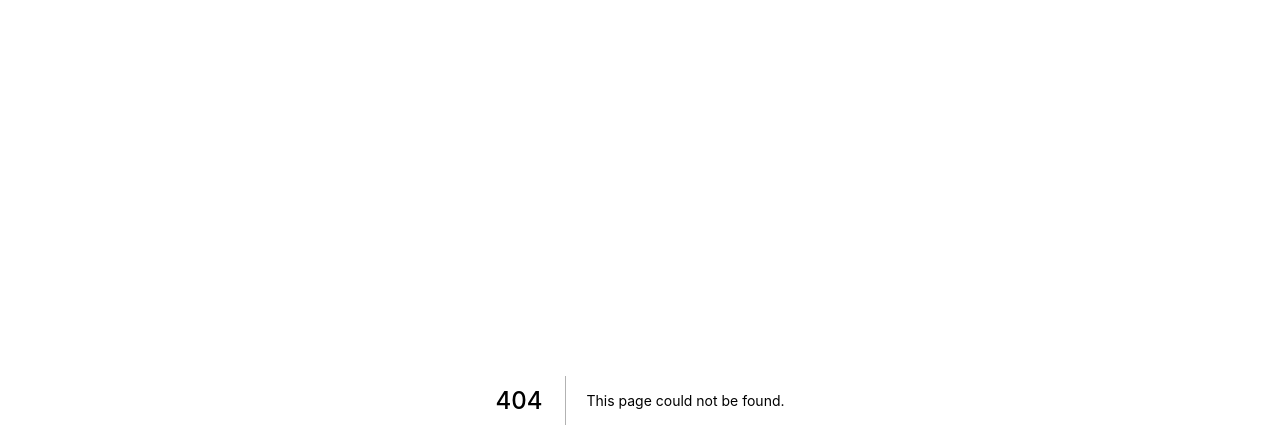
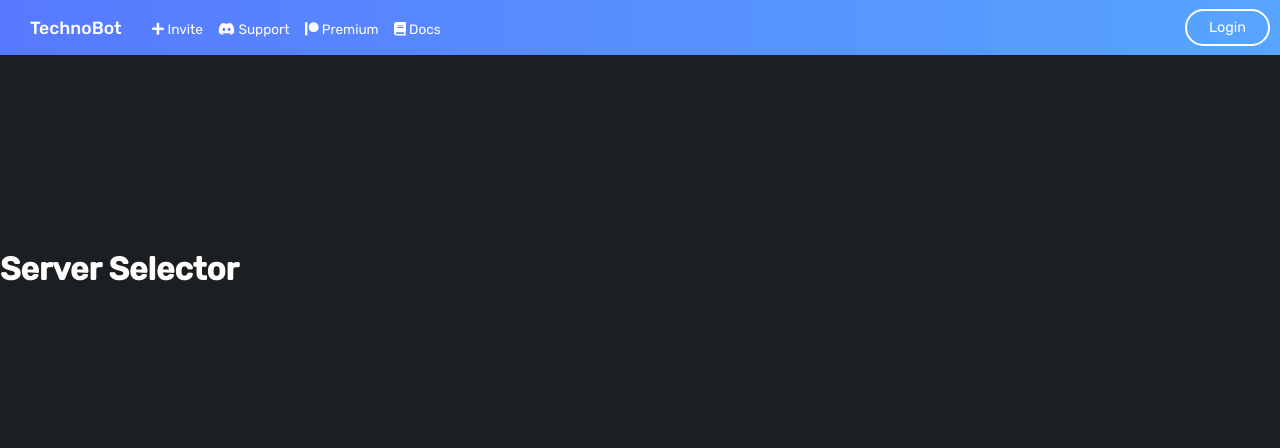
Before and after one commit to TechnoVisionDev/TechnoBot-Dashboard, a Next.js app: page /servers in a window 1280 px wide. Before the commit this address had no page. Shown: the top 448 px of the page. Built offline with nearby package versions, Linux system fonts and the light colour scheme.

Commit message:
Add oAuth2 link to login button

```diff
--- a/components/home/Logo.tsx
+++ b/components/home/Logo.tsx
@@ -1,9 +1,8 @@
+import Image from 'next/image';
 import { FontAwesomeIcon } from '@fortawesome/react-fontawesome';
 import { faDiscord } from '@fortawesome/free-brands-svg-icons';
 
 import styles from './Logo.module.css';
-
-import Image from 'next/image';
 
 function Logo() {
     return (
--- a/components/layout/Navbar.tsx
+++ b/components/layout/Navbar.tsx
@@ -1,15 +1,19 @@
+import Link from 'next/link';
+
 import { FontAwesomeIcon } from '@fortawesome/react-fontawesome';
 import { faDiscord, faPatreon} from '@fortawesome/free-brands-svg-icons';
 import { faHome, faPlus, faBook } from '@fortawesome/free-solid-svg-icons';
 
 import styles from './Navbar.module.css';
 
+const DISCORD_OAUTH2 : string = `https://discord.com/api/oauth2/authorize?client_id=795534384367009802&redirect_uri=http%3A%2F%2Flocalhost%3A3000%2Fservers&response_type=code&scope=email%20identify%20guilds`;
+
 function Navbar() {
     return (
         <nav className={styles.navbar}>
             <ul className={styles.links}>
                 <li className={styles['home-link']}>
-                    <a href="#top" className={styles.home}>TechnoBot</a>
+                    <a href="/" className={styles.home}>TechnoBot</a>
                 </li>
                 <li>
                     <FontAwesomeIcon className={styles.icon} icon={faPlus} />
@@ -55,7 +59,9 @@ function Navbar() {
                     </a>
                 </li>
             </ul>
-            <button className={styles['login-button']}>Login</button>
+            <Link href={DISCORD_OAUTH2}>
+                <button className={styles['login-button']}>Login</button>
+            </Link>
         </nav>
     );
 }
--- /dev/null
+++ b/pages/servers.tsx
@@ -0,0 +1,16 @@
+import type { NextPage } from 'next';
+
+import Navbar from '../components/layout/Navbar';
+
+const ServerPage: NextPage = () => {
+  return (
+    <>
+        <header>
+          <Navbar />
+        </header>
+        <h1 style={{marginTop: '250px'}}>Server Selector</h1>
+    </>
+  );
+}
+
+export default ServerPage;
```
Also changed, not shown: 2 other files (tests, documents, lock files or other folders).
